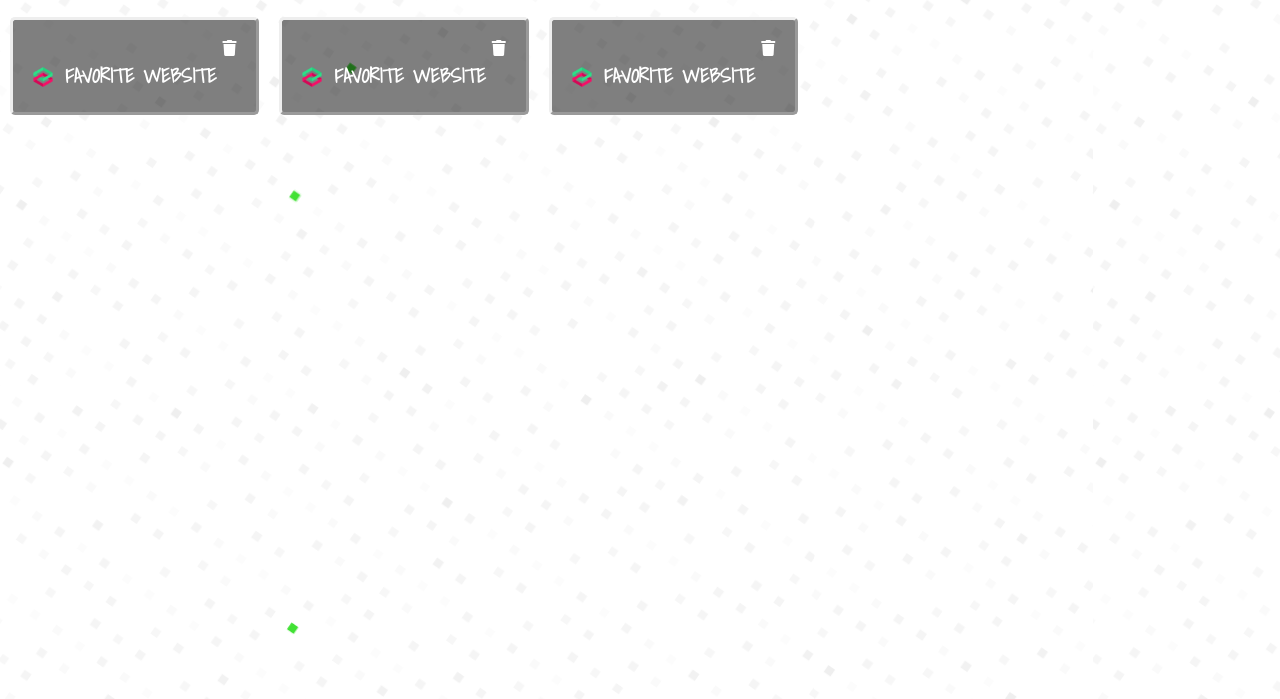
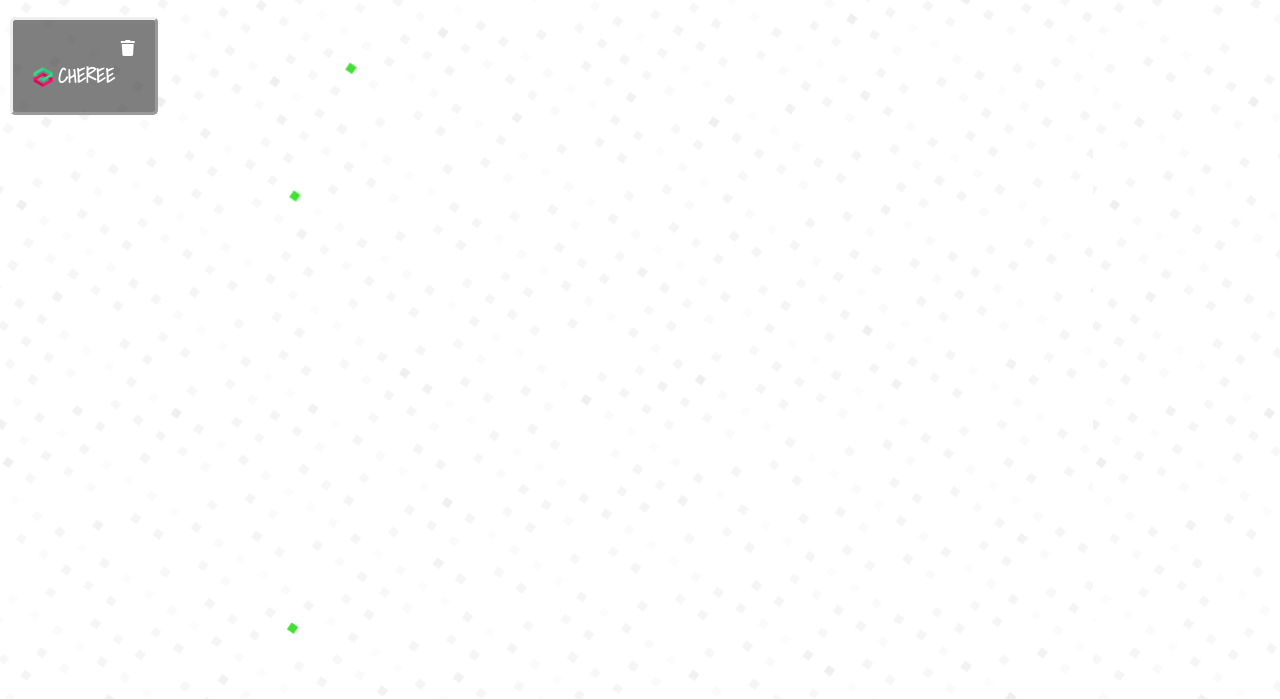
Before and after one commit to chereelane/Bookmark-Keeper, a plain HTML site: page index.html in a window 1280 px wide. Shown: the part 121-820 px from the top of the page. Drawn offline with Linux system fonts and the light colour scheme.

Commit message:
added bookmark DOM functionality; also added the favicon to each individual bookmark.

```diff
--- a/index.html
+++ b/index.html
@@ -13,29 +13,8 @@
     <h1 id="show-modal">Add Bookmark</h1>
     <!--  Bookmarks  -->
     <div class="container" id="bookmarks-container">
-        <div class="item">
-            <i class="fas fa-trash" id="delete-bookmark" title="Delete Bookmark"></i>
-            <div class="name">
-                <img src="favicon.png" alt="Favicon">
-                <a href="https://seekcheree.info" target="_blank">Favorite Website</a>
-            </div>
-        </div>
-        <div class="item">
-            <i class="fas fa-trash" id="delete-bookmark" title="Delete Bookmark"></i>
-            <div class="name">
-                <img src="favicon.png" alt="Favicon">
-                <a href="https://seekcheree.info" target="_blank">Favorite Website</a>
-            </div>
-        </div>
-        <div class="item">
-            <i class="fas fa-trash" id="delete-bookmark" title="Delete Bookmark"></i>
-            <div class="name">
-                <img src="favicon.png" alt="Favicon">
-                <a href="https://seekcheree.info" target="_blank">Favorite Website</a>
-            </div>
-        </div>
+
     </div>
-
     <!-- Modal  -->
     <div class="modal-container " id="modal">
         <div class="modal">
--- a/script.js
+++ b/script.js
@@ -35,6 +35,37 @@ function validate(nameValue, urlValue) {
     return true;
 }
 
+// Build Bookmarks DOM
+function buildBookmarks() {
+    // Build items
+    bookmarks.forEach((bookmark) => {
+        const { name, url} = bookmark;
+        // Item
+        const item = document.createElement('div');
+        item.classList.add('item');
+        // Close Icon
+        const closeIcon = document.createElement('i');
+        closeIcon.classList.add('fas', 'fa-trash');
+        closeIcon.setAttribute('title', 'Delete Bookmark');
+        closeIcon.setAttribute('onclick', `deleteBookmark('${url})`);
+        // Favicon / Link Container
+        const linkInfo =  document.createElement('div');
+        linkInfo.classList.add('name');
+        // Favicon
+        const favicon = document.createElement('img');
+        favicon.setAttribute('src', `favicon.png`);
+        favicon.setAttribute('alt', 'favicon');
+        // Link
+        const link = document.createElement('a');
+        link.setAttribute('href', `${url}`);
+        link.setAttribute('target', '_blank');
+        link.textContent = name ;
+        // Append to bookmarks container
+        linkInfo.append(favicon, link);
+        item.append(closeIcon, linkInfo);
+        bookmarksContainer.appendChild(item);
+    });
+}
 
 // Fetch Bookmarks
 function fetchBookmarks() {
@@ -51,7 +82,7 @@ function fetchBookmarks() {
         ];
         localStorage.setItem('bookmarks', JSON.stringify(bookmarks));
     }
-    console.log(bookmarks);
+    buildBookmarks();
 }
 // Handle Data from Form
 function storeBookmark (e) {
```
